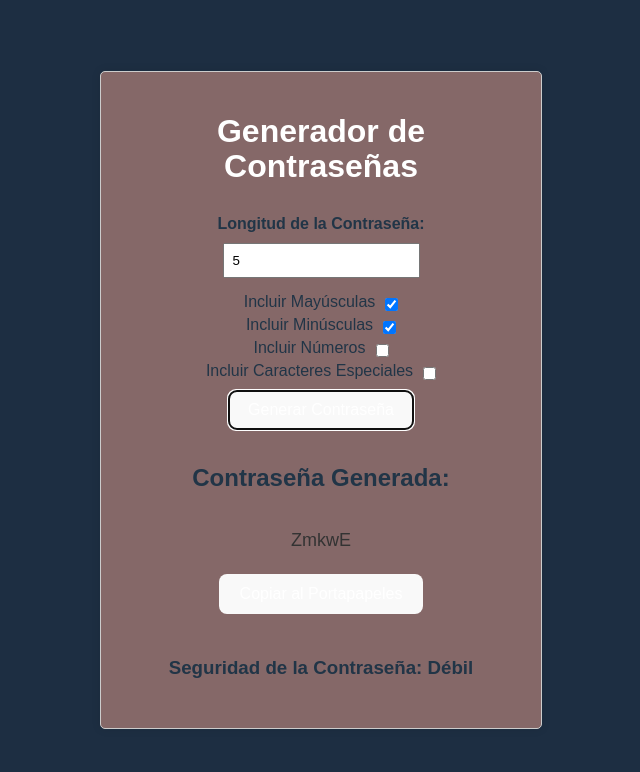
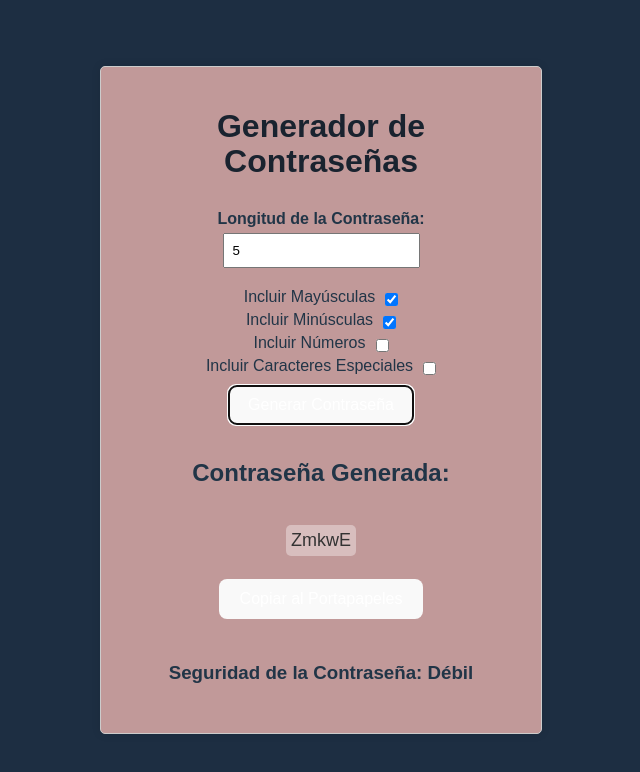
Before and after one commit to Enzofp1/Generador-contra, a React (Vite) app: page / in a window 1280 px wide. Both pictures are taken after a click on the button "Generar Contraseña". Shown: the top 772 px of the page, without its empty margins (319-959 px from the left). Built offline with nearby package versions, Linux system fonts and the light colour scheme.

Commit message:
Add files via upload

```diff
--- a/src/App.css
+++ b/src/App.css
@@ -17,7 +17,7 @@ body {
   border: 1px solid #ccc;
   border-radius: 5px;
   box-shadow: 0 0 10px rgba(0, 0, 0, 0.1);
-  background-color: #856868;
+  background-color: #c19999;
   display: flex;
   flex-direction: column;
   justify-content: center;
@@ -71,3 +71,8 @@ button:disabled {
   background-color: #ccc;
   border-radius: 3px;
 }
+.aa{
+  font-size: 2em;
+  line-height: 1.1;
+  color: #19232f;
+}
--- a/src/App.jsx
+++ b/src/App.jsx
@@ -103,8 +103,10 @@ const App = () => {
       <h1 className='aa'>Generador de Contraseñas</h1>
 
       <div>
-        <label>Longitud de la Contraseña:</label>
+        <label>Longitud de la Contraseña:
         <input type="number" value={length} onChange={handleLengthChange} />
+        </label>
+
       </div>
      {
         INPUTS.map((check,i) => (
@@ -129,6 +131,9 @@ const App = () => {
                 display: 'flex',
                 textOverflow: 'ellipsis',
                 textAlign: 'center',
+                backgroundColor: 'rgb(255 255 255 / 36%)',
+                borderRadius: '5px',
+                padding: '5px',
           }}>{password}</p>
           <Button onClick={handleCopyToClipboard}>Copiar al Portapapeles</Button>
         </div>
--- a/src/index.css
+++ b/src/index.css
@@ -18,11 +18,7 @@ body {
 }
 
 
-.aa{
-  font-size: 2em;
-  line-height: 1.1;
-  color: #fff;
-}
+
 button {
   border-radius: 8px;
   border: 1px solid transparent;
--- a/src/utils/calculatePassword.js
+++ b/src/utils/calculatePassword.js
@@ -1,7 +1,7 @@
 const calculatePasswordStrength = (passwordLength) => {
-    if (passwordLength <= 10) {
+    if (passwordLength <= 5) {
       return 'Débil';
-    } else if (passwordLength <= 30) {
+    } else if (passwordLength <= 8) {
       return 'Media';
     } else {
       return 'Fuerte';
```
